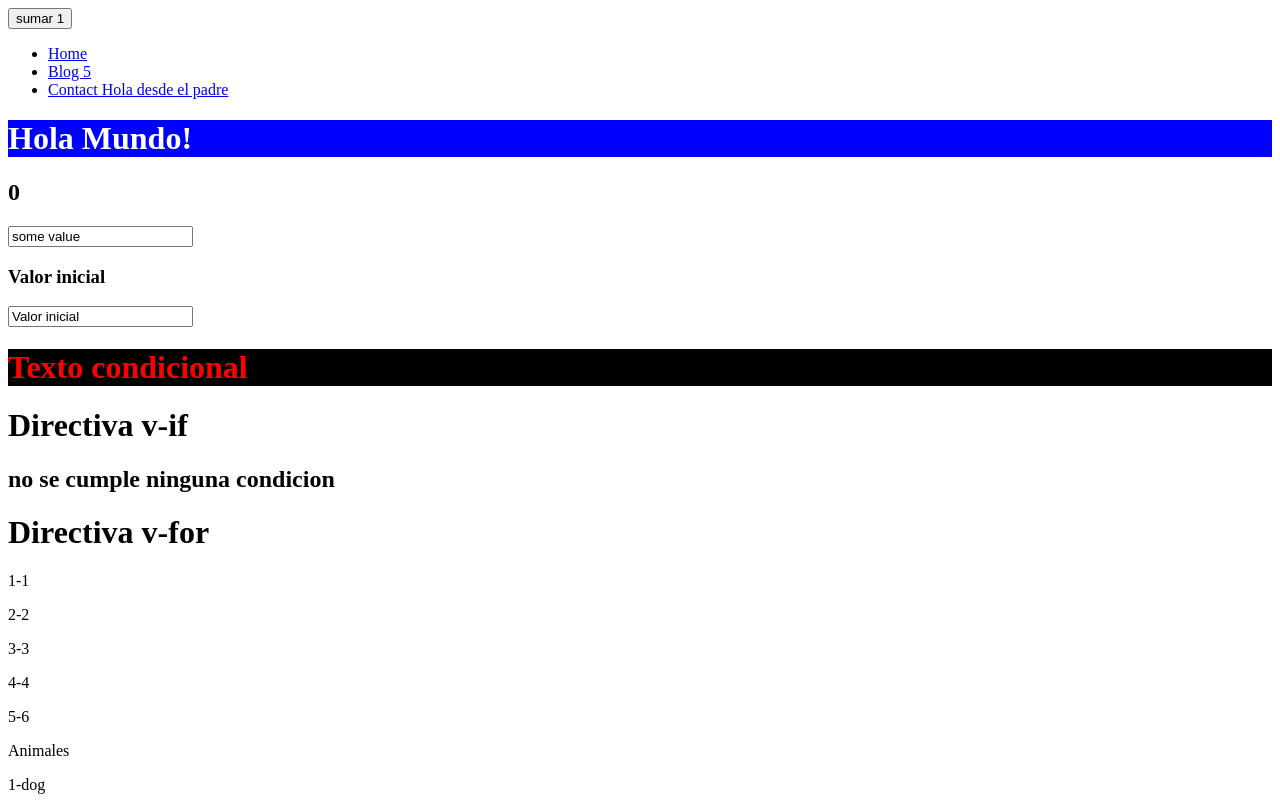
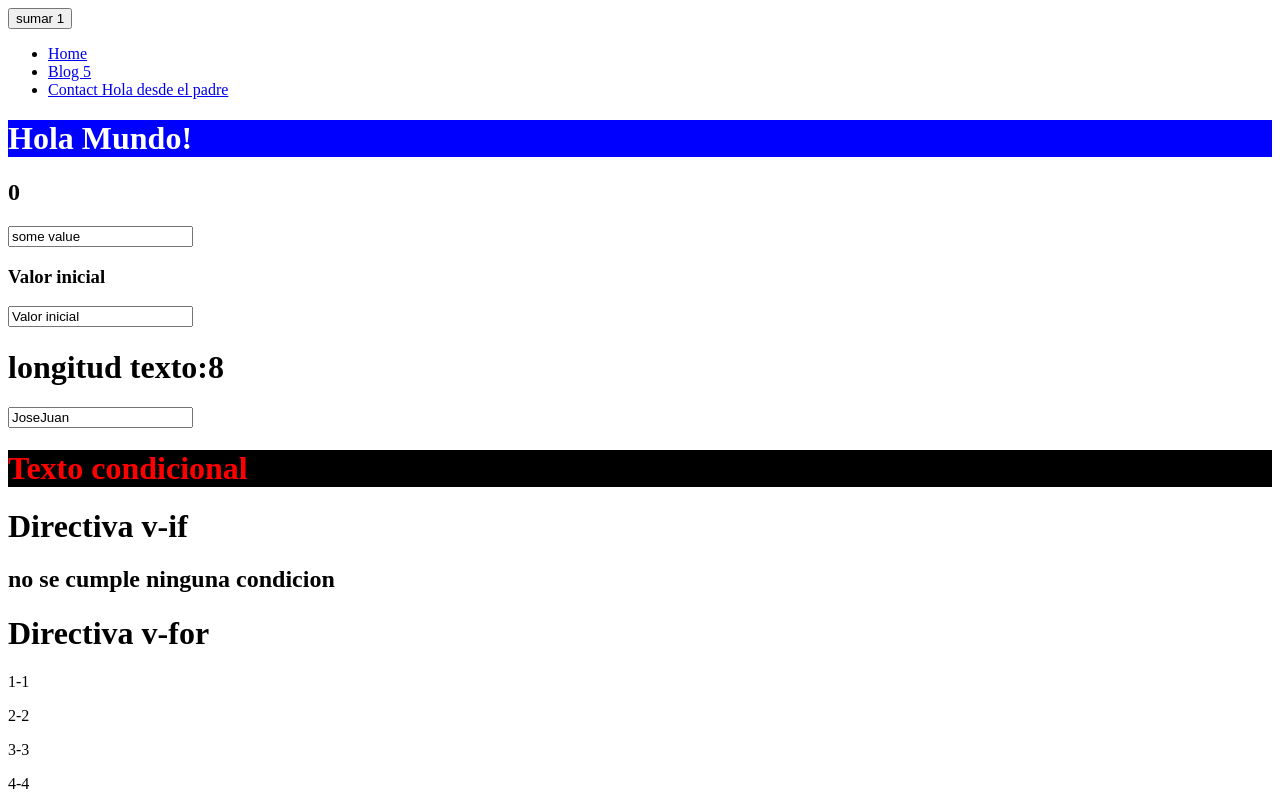
Before and after one commit to Chaparro10/Vue-Curso, a Vue app in the folder my-vue-project/: page / in a window 1280 px wide. Shown: the top 800 px of the page. Built offline with nearby package versions, Linux system fonts and the light colour scheme.

Commit message:
Computed
Los computed properties son propiedades derivadas que se calculan en función del estado (data, props) y se cachean automáticamente.

👉 Solo se recalculan cuando sus dependencias cambian.
👉 Son ideales para cálculos pesados o para evitar repetir lógica en el template.

```diff
--- a/my-vue-project/src/App.vue
+++ b/my-vue-project/src/App.vue
@@ -1,5 +1,5 @@
 <script setup>
-import { ref } from "vue";
+import { computed, ref } from "vue";
 import HeaderComponent from "./components/HeaderComponent.vue";
 import { animals } from "./data/animals";
 import ChildComponent from "./components/ChildComponent.vue";
@@ -32,6 +32,15 @@ const displayName=ref('');
 const setName=(event)=>{
   displayName.value=event;
 }
+
+
+const namePerson1=ref("JoseJuan");
+
+const namePerson1Length= computed(()=>{
+  return namePerson1.value.length;
+});
+
+
 </script>
 
 <template>
@@ -51,6 +60,9 @@ const setName=(event)=>{
   <h3>{{ myValueModel }}</h3>
 
   <input type="text" v-model="myValueModel" />
+
+  <h1>longitud texto:{{namePerson1Length}}</h1>
+  <input type="text" v-model="namePerson1">
 
   <!-- clases css dinamicas -->
   <h1 :class="{ highlight: myCondition, red: true }">Texto condicional</h1>
```
